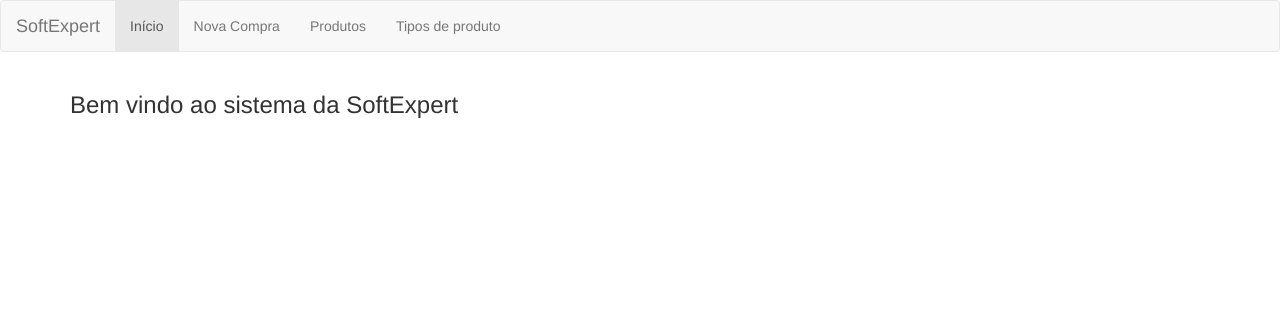
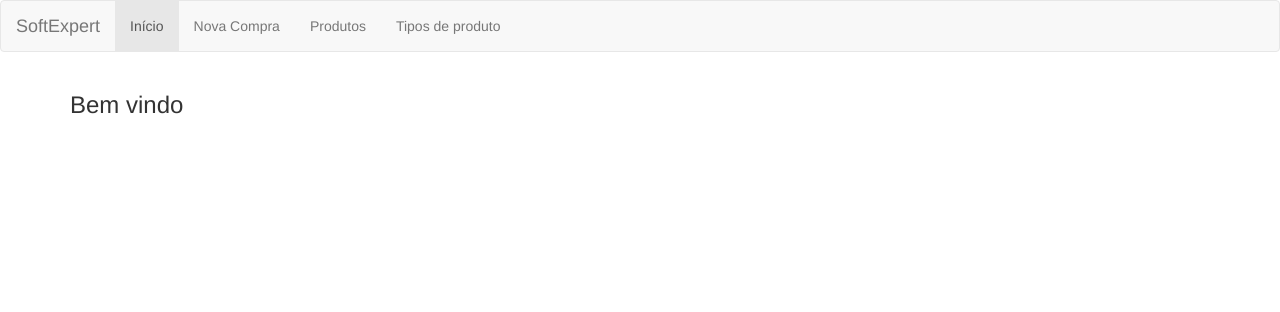
Before and after one commit to AndreKrebs/mvc-mercado, a PHP site: page /mvc-mercado/ in a window 1280 px wide. Shown: the top 312 px of the page. Run offline with PHP 8.4, Linux system fonts and the light colour scheme.

Commit message:
Ajuste no texto

```diff
--- a/index.php
+++ b/index.php
@@ -25,7 +25,7 @@ include 'configs/config.php';
             </div>
         </nav>
         <div class="container">
-            <h3>Bem vindo ao sistema da SoftExpert</h3>
+            <h3>Bem vindo </h3>
         </div>
 
     </body>
```
